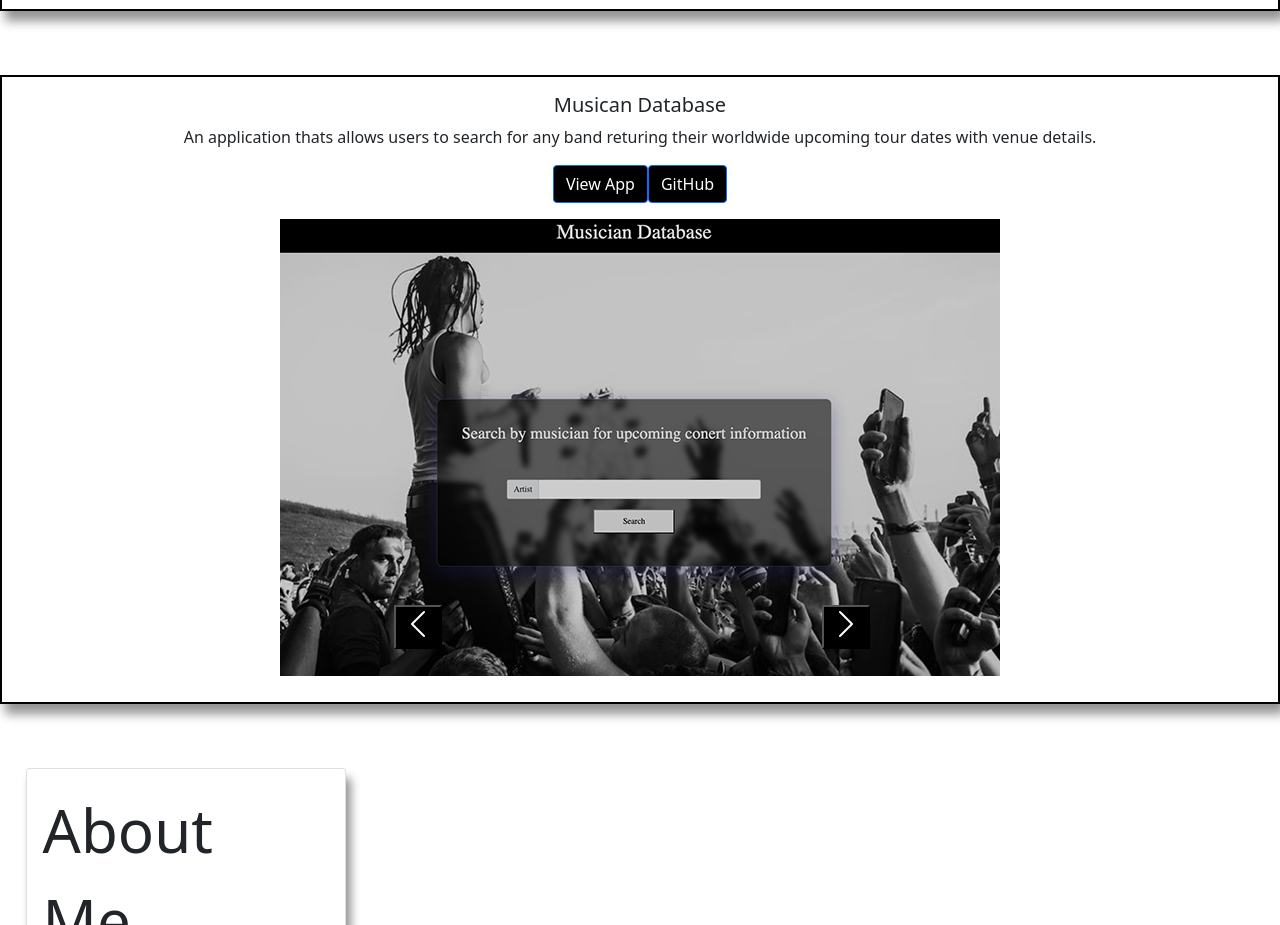
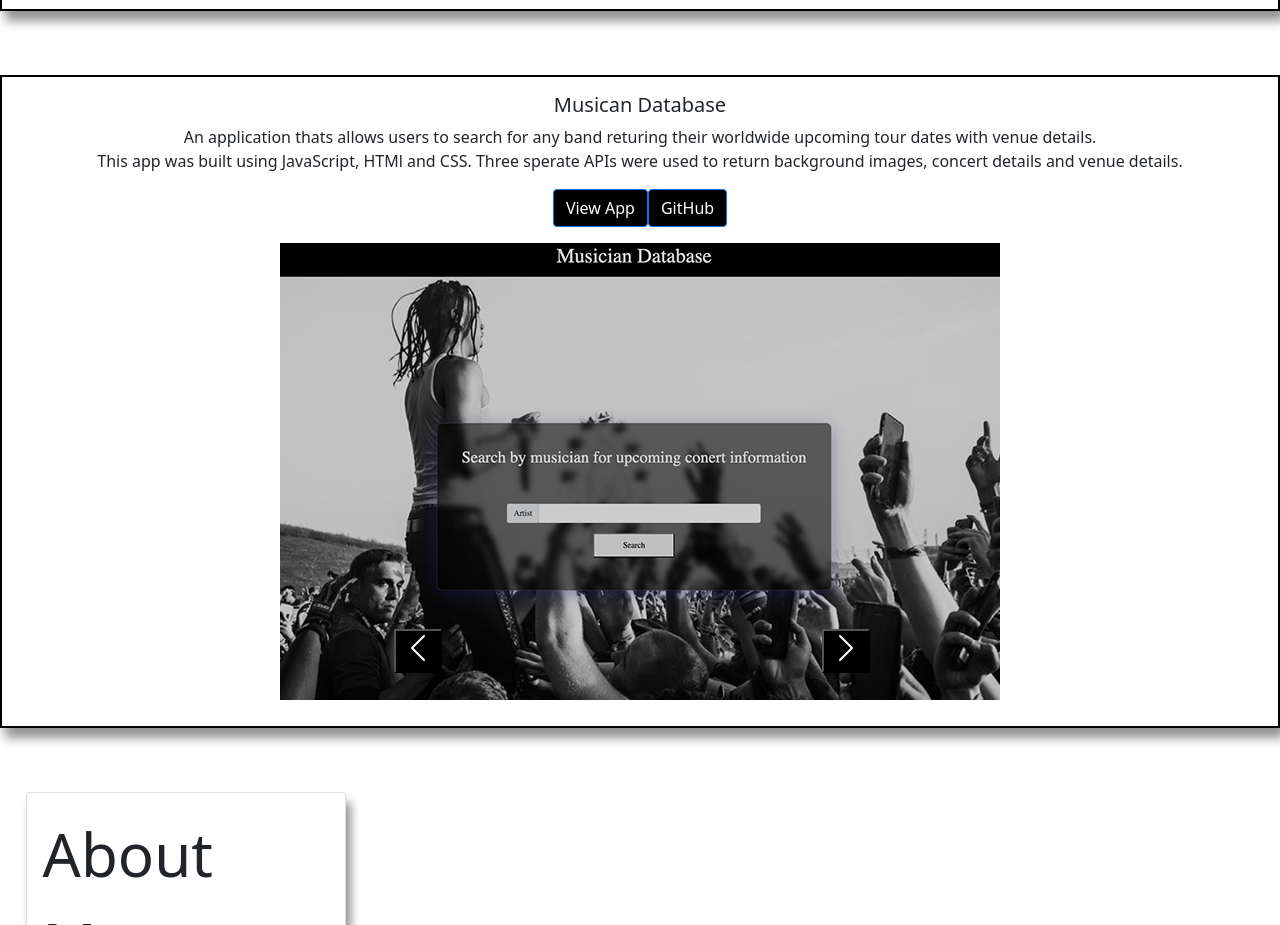
Before and after one commit to JayBarbanel/JayBarbanel_React_Portfolio, a React (Create React App) app: page / in a window 1280 px wide. Shown: the part 2160-3085 px from the top of the page. Built offline with nearby package versions, Linux system fonts and the light colour scheme.

Commit message:
updated MDB description with languages used.

```diff
--- a/src/components/MusicianDB.js
+++ b/src/components/MusicianDB.js
@@ -10,7 +10,8 @@ function MusicianDB () {
         <div class="cardWZ">
              <div class="card-body">
     <h5 class="card-title">Musican Database</h5>
-    <p class="card-text">An application thats allows users to search for any band returing their worldwide upcoming tour dates with venue details.</p>
+    <p class="card-text">An application thats allows users to search for any band returing their worldwide upcoming tour dates with venue details.<br/>
+    This app was built using JavaScript, HTMl and CSS. Three sperate APIs were used to return background images, concert details and venue details.</p>
     <a id="view" href="https://jaybarbanel.github.io/Musicain_Database/ " class="btn btn-primary">View App</a>
     <a id="view" href="https://jaybarbanel.github.io/Musicain_Database/ " class="btn btn-primary">GitHub</a>
   </div>
```
